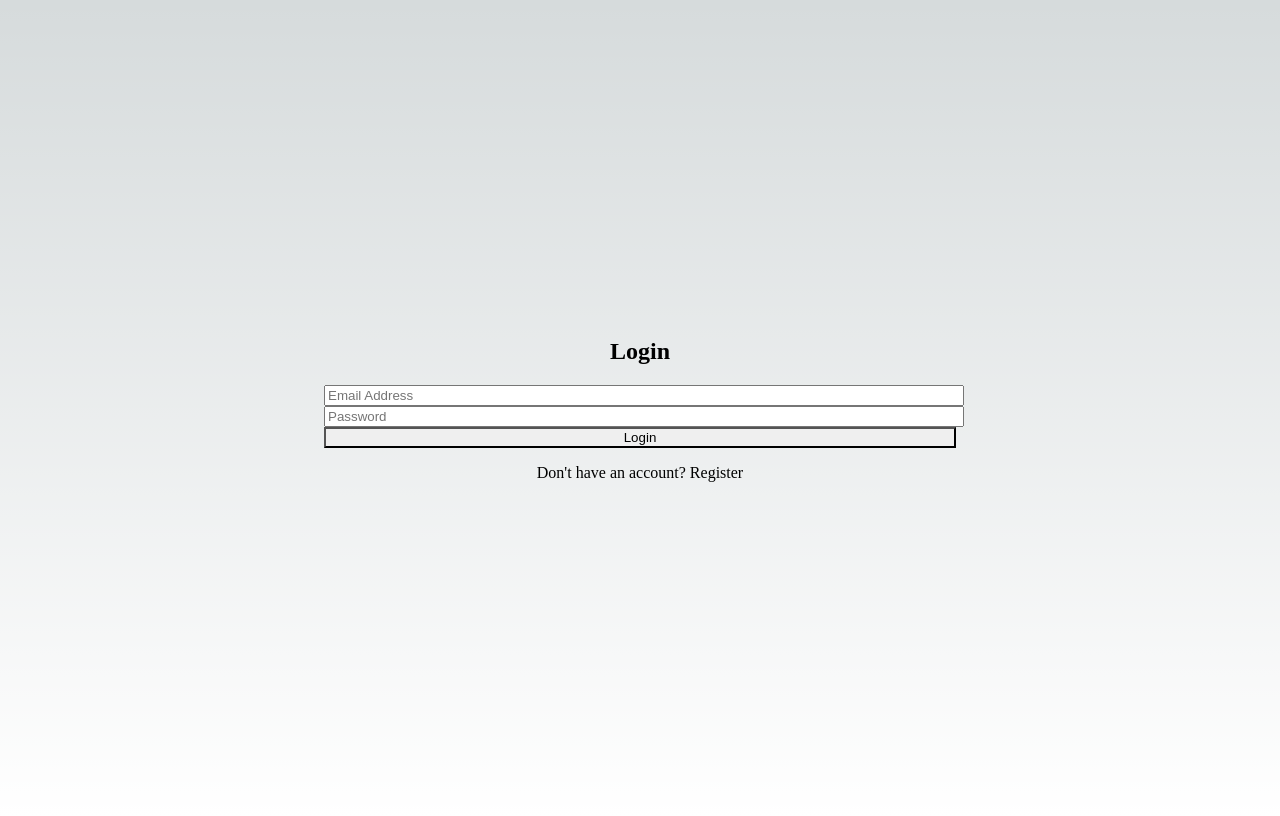
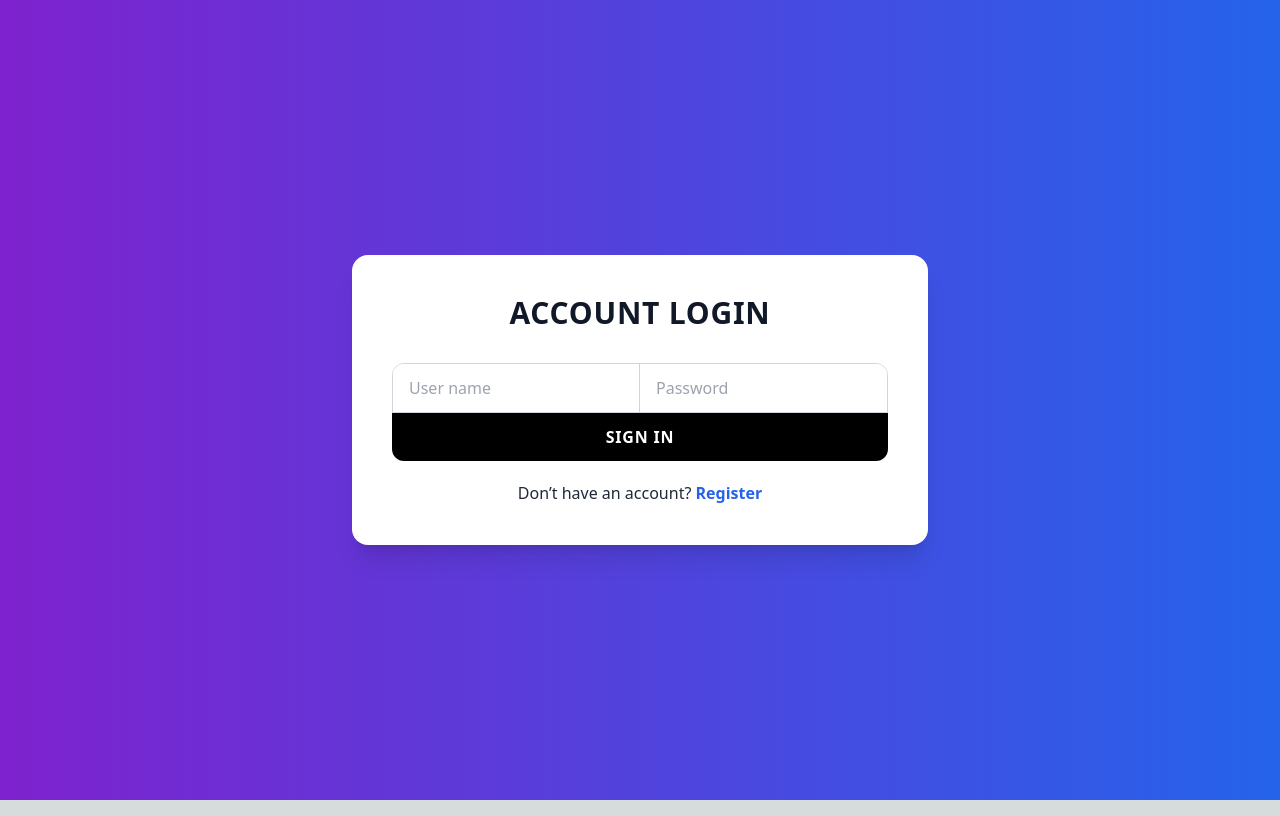
Before and after one commit to AtharvaC1810/employee-login, a Next.js app in the folder frontend-app/: page /login in a window 1280 px wide. Built offline with nearby package versions, Linux system fonts and the light colour scheme.

Commit message:
Login page update Commit

```diff
--- a/frontend-app/package.json
+++ b/frontend-app/package.json
@@ -26,7 +26,7 @@
     "eslint": "^9",
     "eslint-config-next": "16.0.3",
     "postcss": "^8.5.6",
-    "tailwindcss": "^4.1.17",
+    "tailwindcss": "^3.4.18",
     "typescript": "^5"
   }
 }
--- /dev/null
+++ b/frontend-app/postcss.config.js
@@ -0,0 +1,6 @@
+module.exports = {
+  plugins: {
+    tailwindcss: {},
+    autoprefixer: {},
+  },
+}
--- a/frontend-app/src/app/login/page.tsx
+++ b/frontend-app/src/app/login/page.tsx
@@ -7,67 +7,59 @@ import { useRouter } from "next/navigation";
 export default function LoginPage() {
   const router = useRouter();
 
-  const [form, setForm] = useState({
-    email: "",
-    password: "",
-  });
-
+  const [form, setForm] = useState({ email: "", password: "" });
   const [error, setError] = useState("");
   const [loading, setLoading] = useState(false);
 
-  const handleChange = (e: React.ChangeEvent<HTMLInputElement>) => {
+  const handleChange = (e: any) => {
     setForm({ ...form, [e.target.name]: e.target.value });
   };
 
-  const handleLogin = async (e: React.FormEvent) => {
+  const handleLogin = async (e: any) => {
     e.preventDefault();
     setError("");
     setLoading(true);
 
     try {
       const res = await apiRequest("/login", "POST", form);
+      const token = res.access_token;
 
-      const token = res.access_token;
       if (!token) {
         setError("No token received from server");
         return;
       }
 
       localStorage.setItem("token", token);
-
       router.push("/dashboard");
     } catch (err: any) {
-      console.error("Login error:", err);
-      setError(err?.response?.data?.message || err?.message || "Login failed");
+      setError(err?.response?.data?.message || "Login failed");
     } finally {
       setLoading(false);
     }
   };
 
   return (
-    <div className="flex justify-center items-center min-h-screen bg-gradient-to-br from-purple-900 via-indigo-900 to-blue-900 p-4">
-      <form
-        onSubmit={handleLogin}
-        className="bg-gray-900 bg-opacity-90 backdrop-blur-md p-10 rounded-3xl shadow-2xl w-1/2 max-w-md transition-transform transform hover:scale-105"
-      >
-        <h2 className="text-3xl font-extrabold text-white mb-8 text-center tracking-wide">
-          Login
-        </h2>
+    <div className="flex items-center justify-center min-h-screen bg-gradient-to-r from-purple-700 to-blue-600 px-4">
 
-        {error && (
-          <p className="bg-red-700 bg-opacity-60 text-red-100 py-2 px-4 rounded text-center mb-4 animate-pulse">
-            {error}
-          </p>
-        )}
+      {/* White Card */}
+      <div className="bg-white rounded-2xl shadow-xl p-10 w-full max-w-xl">
 
+        <h1 className="text-3xl font-bold text-center mb-8 text-gray-900 tracking-wide">
+          ACCOUNT LOGIN
+        </h1>
+
+        <form onSubmit={handleLogin}>
+
+          {/* Inputs */}
+          <div className="flex w-full border border-gray-300 rounded-t-xl overflow-hidden">
             <input
               type="email"
               name="email"
-          placeholder="Email Address"
+              placeholder="User name"
               value={form.email}
               onChange={handleChange}
               required
-          className="w-full mb-4 px-5 py-3 rounded-2xl bg-gray-800 text-white placeholder-gray-400 outline-none focus:ring-2 focus:ring-indigo-500 transition"
+              className="w-1/2 px-4 py-3 outline-none border-r border-gray-300"
             />
 
             <input
@@ -77,31 +69,39 @@ export default function LoginPage() {
               value={form.password}
               onChange={handleChange}
               required
-          className="w-full mb-6 px-5 py-3 rounded-2xl bg-gray-800 text-white placeholder-gray-400 outline-none focus:ring-2 focus:ring-blue-500 transition"
+              className="w-1/2 px-4 py-3 outline-none"
             />
+          </div>
 
+          {/* Error */}
+          {error && (
+            <p className="text-red-600 mt-3 mb-1 text-center font-medium">
+              {error}
+            </p>
+          )}
+
+          {/* Button */}
           <button
             type="submit"
             disabled={loading}
-          className={`w-full py-3 rounded-2xl text-white font-bold text-lg transition ${
-            loading
-              ? "bg-gray-500 cursor-not-allowed"
-              : "bg-gradient-to-r from-purple-600 via-pink-500 to-red-500 hover:scale-105"
-          }`}
+            className="w-full bg-black text-white py-3 font-semibold tracking-wider rounded-b-xl hover:bg-gray-800 transition"
           >
-          {loading ? "Logging in..." : "Login"}
+            {loading ? "Signing in..." : "SIGN IN"}
           </button>
 
-        <p className="text-gray-400 mt-6 text-center">
-          Don't have an account?{" "}
+        </form>
+
+        {/* Bottom link */}
+        <p className="text-center mt-5 text-gray-800">
+          Don’t have an account?{" "}
           <span
             onClick={() => router.push("/register")}
-            className="text-pink-400 hover:underline cursor-pointer font-semibold"
+            className="text-blue-600 cursor-pointer font-semibold hover:underline"
           >
             Register
           </span>
         </p>
-      </form>
+      </div>
     </div>
   );
 }
--- a/frontend-app/src/app/register/page.tsx
+++ b/frontend-app/src/app/register/page.tsx
@@ -6,14 +6,19 @@ import { useRouter } from "next/navigation";
 
 export default function RegisterPage() {
   const router = useRouter();
-  const [form, setForm] = useState({ name: "", email: "", password: "" });
+
+  const [form, setForm] = useState({
+    name: "",
+    email: "",
+    password: "",
+  });
+
   const [error, setError] = useState("");
   const [success, setSuccess] = useState("");
   const [loading, setLoading] = useState(false);
 
   const handleChange = (e: React.ChangeEvent<HTMLInputElement>) => {
-    const { name, value } = e.target;
-    setForm((prev) => ({ ...prev, [name]: value }));
+    setForm({ ...form, [e.target.name]: e.target.value });
   };
 
   const handleRegister = async (e: React.FormEvent) => {
@@ -31,8 +36,9 @@ export default function RegisterPage() {
 
       if (!payload.email) throw new Error("Email is required");
 
-      const res = await apiRequest("/register", "POST", payload);
-      setSuccess("Registration successful! Redirecting to login...");
+      await apiRequest("/register", "POST", payload);
+
+      setSuccess("Registration successful! Redirecting...");
       setTimeout(() => router.push("/login"), 1500);
     } catch (err: any) {
       setError(err.message || "Registration failed");
@@ -42,25 +48,24 @@ export default function RegisterPage() {
   };
 
   return (
-    <div className="flex justify-center items-center min-h-screen bg-gradient-to-br from-purple-900 via-indigo-900 to-blue-900 p-4">
+    <div className="flex justify-center items-center min-h-screen bg-gradient-to-r from-purple-700 via-indigo-700 to-blue-600">
       <form
         onSubmit={handleRegister}
-        className="bg-gray-900 bg-opacity-90 backdrop-blur-md p-10 rounded-3xl shadow-2xl w-1/2 max-w-md transition-transform transform hover:scale-105"
+        className="bg-white p-0 rounded-2xl shadow-xl w-full max-w-xl"
       >
-        <h2 className="text-3xl font-extrabold text-white mb-8 text-center tracking-wide">
-          Create Account
+        <h2 className="text-center text-3xl font-semibold py-10 tracking-wide">
+          CREATE ACCOUNT
         </h2>
 
         {error && (
-          <p className="bg-red-700 bg-opacity-60 text-red-100 py-2 px-4 rounded text-center mb-4 animate-pulse">
-            {error}
-          </p>
+          <p className="text-center text-red-600 mb-4">{error}</p>
         )}
         {success && (
-          <p className="bg-green-700 bg-opacity-60 text-green-100 py-2 px-4 rounded text-center mb-4 animate-pulse">
-            {success}
-          </p>
+          <p className="text-center text-green-600 mb-4">{success}</p>
         )}
+
+        {/* Top White Box for Inputs */}
+        <div className="bg-white rounded-t-2xl border border-gray-300 p-6 space-y-4">
 
           <input
             type="text"
@@ -69,7 +74,7 @@ export default function RegisterPage() {
             value={form.name}
             onChange={handleChange}
             required
-          className="w-full mb-4 px-5 py-3 rounded-2xl bg-gray-800 text-white placeholder-gray-400 outline-none focus:ring-2 focus:ring-purple-500 transition"
+            className="w-full px-4 py-3 border border-gray-300 rounded-xl outline-none"
           />
 
           <input
@@ -79,7 +84,7 @@ export default function RegisterPage() {
             value={form.email}
             onChange={handleChange}
             required
-          className="w-full mb-4 px-5 py-3 rounded-2xl bg-gray-800 text-white placeholder-gray-400 outline-none focus:ring-2 focus:ring-indigo-500 transition"
+            className="w-full px-4 py-3 border border-gray-300 rounded-xl outline-none"
           />
 
           <input
@@ -89,26 +94,24 @@ export default function RegisterPage() {
             value={form.password}
             onChange={handleChange}
             required
-          className="w-full mb-6 px-5 py-3 rounded-2xl bg-gray-800 text-white placeholder-gray-400 outline-none focus:ring-2 focus:ring-blue-500 transition"
+            className="w-full px-4 py-3 border border-gray-300 rounded-xl outline-none"
           />
+        </div>
 
+        {/* Black Register Bar */}
         <button
           type="submit"
           disabled={loading}
-          className={`w-full py-3 rounded-2xl text-white font-bold text-lg transition ${
-            loading
-              ? "bg-gray-500 cursor-not-allowed"
-              : "bg-gradient-to-r from-purple-600 via-pink-500 to-red-500 hover:scale-105"
-          }`}
+          className="w-full bg-black text-white py-4 font-bold text-lg rounded-b-2xl"
         >
-          {loading ? "Registering..." : "Register"}
+          {loading ? "Registering..." : "REGISTER"}
         </button>
 
-        <p className="text-gray-400 mt-6 text-center">
+        <p className="text-center text-gray-700 py-6">
           Already have an account?{" "}
           <span
+            className="text-blue-600 cursor-pointer font-semibold hover:underline"
             onClick={() => router.push("/login")}
-            className="text-pink-400 hover:underline cursor-pointer font-semibold"
           >
             Login
           </span>
--- a/frontend-app/tailwind.config.js
+++ b/frontend-app/tailwind.config.js
@@ -1,12 +1,12 @@
 /** @type {import('tailwindcss').Config} */
 module.exports = {
   content: [
-    "./app/**/*.{js,ts,jsx,tsx}",
-    "./pages/**/*.{js,ts,jsx,tsx}",
-    "./components/**/*.{js,ts,jsx,tsx}"
+    "./src/app/**/*.{js,ts,jsx,tsx}",
+    "./src/components/**/*.{js,ts,jsx,tsx}",
+    "./src/pages/**/*.{js,ts,jsx,tsx}",
   ],
   theme: {
     extend: {},
   },
   plugins: [],
-}
+};
--- a/frontend-app/tsconfig.json
+++ b/frontend-app/tsconfig.json
@@ -30,7 +30,7 @@
     "**/*.tsx",
     ".next/types/**/*.ts",
     ".next/dev/types/**/*.ts"
-  ],
+, "tailwind.config.js"  ],
   "exclude": [
     "node_modules"
   ]
```
Also changed, not shown: 1 other file (tests, documents, lock files or other folders). Lines whose indentation alone changed are shown as unchanged.
